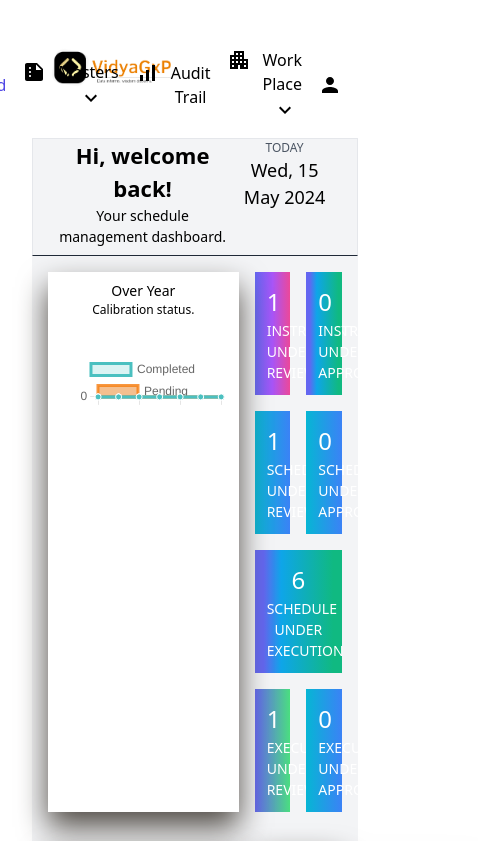
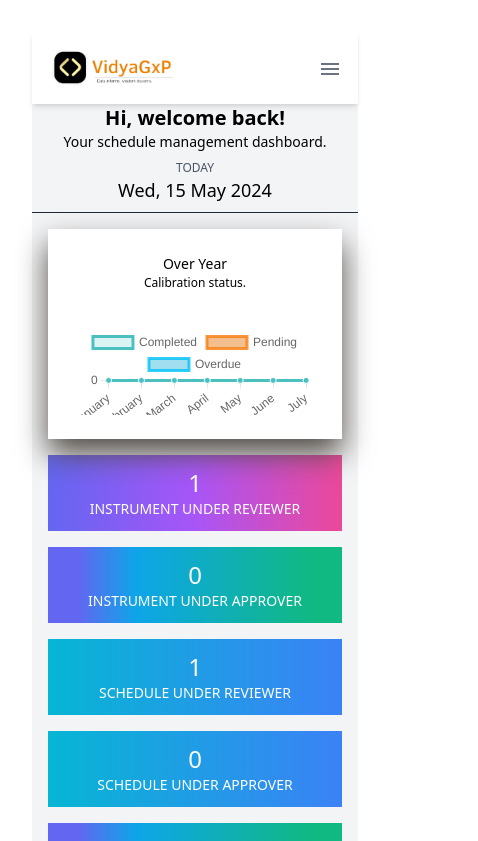
Before and after one commit to vidyagxp0/Calibration-Management-System, a React (Vite) app: page /dashboard in a window 390 px wide. Shown: the top 841 px of the page, 478 px wide, since content can reach past the window. Built offline with nearby package versions, Linux system fonts and the light colour scheme.

Commit message:
dashboard responsive

```diff
--- a/src/Dashboard/Dashboard.jsx
+++ b/src/Dashboard/Dashboard.jsx
@@ -9,54 +9,48 @@ import { useNavigate } from "react-router-dom";
 const Dashboard = () => {
   const [open, setOpen] = useState(false);
   const navigate = useNavigate();
+
   const toggleDrawer = (newOpen) => (event) => {
-    if (
-      event.type === "keydown" &&
-      (event.key === "Tab" || event.key === "Shift")
-    ) {
+    if (event.type === "keydown" && (event.key === "Tab" || event.key === "Shift")) {
       return;
     }
     setOpen(newOpen);
   };
 
   const DrawerList = () => (
-    <Box sx={{ width: "1000px" }}>
+    <Box sx={{ width: { xs: "90vw", sm: "60vw", md: "60vw", lg: "60vw" } }}>
       <div role="presentation">
         <div className="flex justify-between p-2 border border-gray-500">
           <div>INSTRUMENT UNDER REVIEWER / APPROVER</div>
-          <div
-            className=" cursor-pointer hover:text-red-700"
-            onClick={toggleDrawer(false)}
-          >
+          <div className="cursor-pointer hover:text-red-700" onClick={toggleDrawer(false)}>
             X
           </div>
         </div>
         <div className="p-2">
-          <table>
+          <table className="w-full">
             <thead>
               <tr>
-                <th>S.No</th>
-                <th>MACHINE ID</th> <th>MACHINE NAME</th> <th>LOCATION</th>{" "}
-                <th>DEPARTMENT</th> <th>WORKFLOW</th>
-                <th> ACTION</th>
+                <th className="px-4 py-2">S.No</th>
+                <th className="px-4 py-2">MACHINE ID</th>
+                <th className="px-4 py-2">MACHINE NAME</th>
+                <th className="px-4 py-2">LOCATION</th>
+                <th className="px-4 py-2">DEPARTMENT</th>
+                <th className="px-4 py-2">WORKFLOW</th>
+                <th className="px-4 py-2">ACTION</th>
               </tr>
             </thead>
             <tbody>
               <tr>
-                <td>1</td>
-                <td>M008</td>
-                <td>Test Machine 08</td>
-                <td>warehouse</td>
-                <td>Developer</td>
-                <td>WorkFlow 02</td>
-                <td>
+                <td className="px-4 py-2">1</td>
+                <td className="px-4 py-2">M008</td>
+                <td className="px-4 py-2">Test Machine 08</td>
+                <td className="px-4 py-2">Warehouse</td>
+                <td className="px-4 py-2">Developer</td>
+                <td className="px-4 py-2">WorkFlow 02</td>
+                <td className="px-4 py-2">
                   <div className="flex gap-2">
-                    <button className="bg-indigo-500 text-white p-1 ">
-                      Approve
-                    </button>
-                    <button className="bg-red-500 p-1 text-white">
-                      Reject
-                    </button>
+                    <button className="bg-indigo-500 text-white p-1">Approve</button>
+                    <button className="bg-red-500 p-1 text-white">Reject</button>
                   </div>
                 </td>
               </tr>
@@ -71,109 +65,84 @@ const Dashboard = () => {
     <div className="bg-gray-100 header">
       <Header />
 
-      <div className="px-5 flex justify-between border border-b-gray-800 pb-2 ">
-        <div className="">
-          <div className="text-[22px] font-bold"> Hi, welcome back!</div>{" "}
-          <div className="text-[14px] font-medium">
-            Your schedule management dashboard.
-          </div>
+      <div className="px-5 flex flex-col sm:flex-row justify-between border-b border-gray-800 pb-2">
+        <div className="mb-2 sm:mb-0">
+          <div className="text-xl sm:text-2xl font-bold">Hi, welcome back!</div>
+          <div className="text-sm sm:text-base font-medium">Your schedule management dashboard.</div>
         </div>
-        <div className="">
-          <div className="text-[12px] text-gray-600 font-medium">TODAY</div>
-          <div className="text-[18px] font-medium">Wed, 15 May 2024</div>
+        <div>
+          <div className="text-xs sm:text-sm text-gray-600 font-medium">TODAY</div>
+          <div className="text-lg sm:text-xl font-medium">Wed, 15 May 2024</div>
         </div>
       </div>
 
-      <div className="grid grid-cols-3 gap-4 p-4">
-        <div className="col-span-2 bg-white drop-shadow-[0_15px_15px_rgba(80,75,69,1)]">
+      <div className="grid grid-cols-1 lg:grid-cols-3 gap-4 p-4">
+        <div className="col-span-1 lg:col-span-2 bg-white drop-shadow-[0_15px_15px_rgba(80,75,69,1)] p-4">
           <MyLineChart />
         </div>
-
-        <div className="grid grid-cols-2 gap-4">
+        <div className="grid grid-cols-1 sm:grid-cols-2 gap-4">
           <div
-            className="bg-gradient-to-r from-indigo-500 via-purple-500 to-pink-500 p-3"
+            className="bg-gradient-to-r from-indigo-500 via-purple-500 to-pink-500 p-3 cursor-pointer"
             onClick={toggleDrawer(true)}
           >
-            <div className="text-[24px] text-white">1</div>
-            <div className="text-[14px] text-white">
-              {" "}
-              INSTRUMENT UNDER REVIEWER
-            </div>
+            <div className="text-2xl text-white">1</div>
+            <div className="text-sm text-white">INSTRUMENT UNDER REVIEWER</div>
           </div>
           <div
+            className="bg-gradient-to-r from-indigo-500 from-10% via-sky-500 via-30% to-emerald-500 to-90% p-3 cursor-pointer"
             onClick={toggleDrawer(true)}
-            className="bg-gradient-to-r from-indigo-500 from-10% via-sky-500 via-30% to-emerald-500 to-90% p-3"
           >
-            <div className="text-[24px] text-white">0</div>
-            <div className="text-[14px] text-white">
-              INSTRUMENT UNDER APPROVER
-            </div>
+            <div className="text-2xl text-white">0</div>
+            <div className="text-sm text-white">INSTRUMENT UNDER APPROVER</div>
           </div>
           <div
-            className="bg-gradient-to-r from-cyan-500 to-blue-500 p-3"
+            className="bg-gradient-to-r from-cyan-500 to-blue-500 p-3 cursor-pointer"
             onClick={toggleDrawer(true)}
           >
-            <div className="text-[24px] text-white">1</div>
-            <div className="text-[14px] text-white">
-              SCHEDULE UNDER REVIEWER
-            </div>
+            <div className="text-2xl text-white">1</div>
+            <div className="text-sm text-white">SCHEDULE UNDER REVIEWER</div>
           </div>
           <div
-            className="bg-gradient-to-r from-cyan-500 to-blue-500 p-3"
+            className="bg-gradient-to-r from-cyan-500 to-blue-500 p-3 cursor-pointer"
             onClick={toggleDrawer(true)}
           >
-            <div className="text-[24px] text-white">0</div>
-            <div className="text-[14px] text-white">
-              {" "}
-              SCHEDULE UNDER APPROVER
-            </div>
+            <div className="text-2xl text-white">0</div>
+            <div className="text-sm text-white">SCHEDULE UNDER APPROVER</div>
           </div>
           <div
-            className="bg-gradient-to-r from-indigo-500 from-10% via-sky-500 via-30% to-emerald-500 to-90% col-start-1 col-end-3 p-3"
-            onClick={() => navigate("/schedule-under-executon")}
+            className="bg-gradient-to-r from-indigo-500 from-10% via-sky-500 via-30% to-emerald-500 to-90% p-3 cursor-pointer col-span-1 sm:col-span-2"
+            onClick={() => navigate("/schedule-under-execution")}
           >
-            <div className="text-[24px] text-white">6</div>{" "}
-            <div className="text-[14px] text-white">
-              SCHEDULE UNDER EXECUTION
-            </div>{" "}
+            <div className="text-2xl text-white">6</div>
+            <div className="text-sm text-white">SCHEDULE UNDER EXECUTION</div>
           </div>
           <div
-            className="bg-gradient-to-r from-indigo-500 to-green-400 p-3 "
+            className="bg-gradient-to-r from-indigo-500 to-green-400 p-3 cursor-pointer"
             onClick={() => navigate("/execution-under-reviewer")}
           >
-            <div className="text-[24px] text-white">1</div>
-            <div className="text-[14px] text-white">
-              EXECUTION UNDER REVIEWER
-            </div>
+            <div className="text-2xl text-white">1</div>
+            <div className="text-sm text-white">EXECUTION UNDER REVIEWER</div>
           </div>
           <div
-            className="bg-gradient-to-r from-cyan-500 to-blue-500 p-3"
-            onClick={() => navigate("/schedule-under-executon")}
+            className="bg-gradient-to-r from-cyan-500 to-blue-500 p-3 cursor-pointer"
+            onClick={() => navigate("/execution-under-approver")}
           >
-            <div className="text-[24px] text-white">0</div>
-            <div className="text-[14px] text-white">
-              {" "}
-              EXECUTION UNDER APPROVER
-            </div>
+            <div className="text-2xl text-white">0</div>
+            <div className="text-sm text-white">EXECUTION UNDER APPROVER</div>
           </div>
         </div>
       </div>
 
-      <div className="grid grid-cols-3 gap-4 p-4 ">
-        <div className="col-span-2 bg-white drop-shadow-[0_15px_15px_rgba(80,75,69,1)]">
+      <div className="grid grid-cols-1 lg:grid-cols-3 gap-4 p-4">
+        <div className="col-span-1 lg:col-span-2 bg-white drop-shadow-[0_15px_15px_rgba(80,75,69,1)] p-4">
           <MyLineChart chartType="bar" />
         </div>
-        <div className="bg-white p-2 drop-shadow-[0_15px_15px_rgba(80,75,69,1)]">
+        <div className="bg-white p-4 drop-shadow-[0_15px_15px_rgba(80,75,69,1)]">
           <MyCalendar />
         </div>
       </div>
 
-      <Drawer
-        anchor="left"
-        open={open}
-        onClose={toggleDrawer(false)}
-        className=""
-      >
+      <Drawer anchor="left" open={open} onClose={toggleDrawer(false)}>
         <DrawerList />
       </Drawer>
     </div>
--- a/src/Header/Header.css
+++ b/src/Header/Header.css
@@ -5,7 +5,6 @@
 
 .menu-item {
   cursor: pointer;
-
 }
 
 .arrow {
@@ -15,14 +14,16 @@
 .dropdown {
   position: absolute;
   top: 100%;
-
-    right: 5%;
+  right: 0;
   background-color: #fff;
   border: 1px solid #ccc;
   border-radius: 4px;
-    box-shadow: 0 8px 16px rgba(0,0,0,0.2);
+  box-shadow: 0 8px 16px rgba(0, 0, 0, 0.2);
   z-index: 1;
+  width: max-content;
+  max-width: 90vw;
 }
+
 .column {
   flex: 1;
   min-width: 200px; /* Adjust as needed */
@@ -37,6 +38,7 @@
 .dropdown-item:hover {
   background-color: #ddd;
 }
+
 .active {
   color: #4f46e5; /* Change this to your desired active color */
   font-weight: bold;
--- a/src/Header/Header.jsx
+++ b/src/Header/Header.jsx
@@ -7,14 +7,17 @@ import { useNavigate } from "react-router-dom";
 import PersonIcon from "@mui/icons-material/Person";
 import ExpandLessIcon from "@mui/icons-material/ExpandLess";
 import ExpandMoreIcon from "@mui/icons-material/ExpandMore";
+import MenuIcon from "@mui/icons-material/Menu";
+import CloseIcon from "@mui/icons-material/Close";
+import LogoutIcon from "@mui/icons-material/Logout";
 import "./Header.css";
-import LogoutIcon from '@mui/icons-material/Logout';
 
 const Header = () => {
   const [isOpen, setIsOpen] = useState(false);
   const [isWorkOpen, setIsWorkOpen] = useState(false);
   const [isLogoutOpen, setIsLogoutOpen] = useState(false);
   const [activeMenu, setActiveMenu] = useState("dashboard");
+  const [isMobileMenuOpen, setIsMobileMenuOpen] = useState(false);
   const navigate = useNavigate();
 
   const dropdownRef = useRef(null);
@@ -41,34 +44,42 @@ const Header = () => {
   }, []);
 
   return (
-    <div className="bg-white grid grid-cols-2 gap-4 p-4">
-      <div>
+    <div className="bg-white p-4 shadow-md flex justify-between items-center">
+      <div className="flex items-center">
         <img
           src="vidyalogo2.png"
-          className="h-[40px]"
+          className="h-10 cursor-pointer"
           alt="Logo"
           onClick={() => navigate("/dashboard")}
         />
+
       </div>
-      <div className="flex gap-4 items-center justify-end col-span-">
+      <div className="md:hidden">
+        <button
+          onClick={() => setIsMobileMenuOpen(!isMobileMenuOpen)}
+          className="text-gray-500 focus:outline-none"
+        >
+          {isMobileMenuOpen ? <CloseIcon /> : <MenuIcon />}
+        </button>
+      </div>
+      <div className={`md:flex ${isMobileMenuOpen ? "block" : "hidden"} mt-4 md:mt-0  flex justify-end  `}>
+        <div className="flex flex-col md:flex-row md:items-center md:gap-4">
           <div
-          className={`flex gap-3 hover:text-indigo-500 cursor-pointer ${
+            className={`flex gap-2 hover:text-indigo-500 cursor-pointer ${
               activeMenu === "dashboard" ? "active" : ""
             }`}
             onClick={() => navigate("/dashboard")}
           >
             <StackedLineChartIcon />
-          <div className="text-[16px] font-medium hover:text-indigo-500  cursor-pointer">
-            Dashboard
+            <div className="text-sm md:text-base font-medium">Dashboard</div>
           </div>
-        </div>
-        <div className="menu-container" ref={dropdownRef}>
+          <div className="menu-container relative" ref={dropdownRef}>
             <div
-            className="flex gap-3 hover:text-indigo-500 cursor-pointer"
+              className="flex gap-2 hover:text-indigo-500 cursor-pointer"
               onClick={() => setIsOpen(!isOpen)}
             >
               <SummarizeIcon />
-            <div className="text-[16px] font-medium hover:text-indigo-500 cursor-pointer menu-item">
+              <div className="text-sm md:text-base font-medium menu-item">
                 Masters{" "}
                 <span className="arrow">
                   {isOpen ? <ExpandLessIcon /> : <ExpandMoreIcon />}
@@ -111,29 +122,30 @@ const Header = () => {
             )}
           </div>
           <div
-          className={`flex gap-3 hover:text-indigo-500 cursor-pointer ${
+            className={`flex gap-2 hover:text-indigo-500 cursor-pointer ${
               activeMenu === "auditTrail" ? "active" : ""
             }`}
             onClick={() => {
-            setActiveMenu("auditTrail"), navigate("/audit-trail");
+              setActiveMenu("auditTrail");
+              navigate("/audit-trail");
             }}
           >
             <SignalCellularAltIcon />
-          <div className="text-[16px] font-medium hover:text-indigo-500 cursor-pointer">
-            Audit Trail
+            <div className="text-sm md:text-base font-medium">Audit Trail</div>
           </div>
-        </div>
-        <div className="menu-container" ref={workDropdownRef}>
+          <div className="menu-container relative" ref={workDropdownRef}>
             <div
-            className={`flex gap-3 hover:text-indigo-500 cursor-pointer menu-item ${
+              className={`flex gap-2 hover:text-indigo-500 cursor-pointer menu-item ${
                 activeMenu === "workPlace" ? "active" : ""
               }`}
               onClick={() => {
-              setIsWorkOpen(!isWorkOpen), setActiveMenu("workPlace"), setIsOpen(false)
+                setIsWorkOpen(!isWorkOpen);
+                setActiveMenu("workPlace");
+                setIsOpen(false);
               }}
             >
               <ApartmentIcon />
-            <div className="text-[16px] font-medium hover:text-indigo-500 cursor-pointer">
+              <div className="text-sm md:text-base font-medium">
                 Work Place{" "}
                 <span className="arrow">
                   {isWorkOpen ? <ExpandLessIcon /> : <ExpandMoreIcon />}
@@ -141,13 +153,14 @@ const Header = () => {
               </div>
             </div>
             {isWorkOpen && (
-            <div className="dropdown flex gap-4">
-              <div className=" column">
+              <div className="dropdown flex flex-wrap gap-4">
+                <div className="column">
                   <div className="px-4 pt-4 font-semibold">Components</div>
                   <div
-                  className="dropdown-item "
+                    className="dropdown-item"
                     onClick={() => {
-                    navigate("/function-location"), setIsWorkOpen(!isWorkOpen);
+                      navigate("/function-location");
+                      setIsWorkOpen(!isWorkOpen);
                     }}
                   >
                     Function Location
@@ -155,7 +168,8 @@ const Header = () => {
                   <div
                     className="dropdown-item"
                     onClick={() => {
-                    setIsWorkOpen(!isWorkOpen), navigate("/checklist-master");
+                      setIsWorkOpen(!isWorkOpen);
+                      navigate("/checklist-master");
                     }}
                   >
                     Checklist Master
@@ -163,18 +177,20 @@ const Header = () => {
                   <div
                     className="dropdown-item"
                     onClick={() => {
-                    navigate("/master-tools"), setIsWorkOpen(!isWorkOpen);
+                      navigate("/master-tools");
+                      setIsWorkOpen(!isWorkOpen);
                     }}
                   >
                     Master Tools
                   </div>
                 </div>
-              <div className=" column">
+                <div className="column">
                   <div className="px-4 pt-4 font-semibold">Masters</div>
                   <div
                     className="dropdown-item"
                     onClick={() => {
-                    setIsWorkOpen(!isWorkOpen), navigate("/machine-creation");
+                      setIsWorkOpen(!isWorkOpen);
+                      navigate("/machine-creation");
                     }}
                   >
                     Machine Creation
@@ -182,18 +198,20 @@ const Header = () => {
                   <div
                     className="dropdown-item"
                     onClick={() => {
-                    navigate("/schedule-creation"), setIsWorkOpen(!isWorkOpen);
+                      navigate("/schedule-creation");
+                      setIsWorkOpen(!isWorkOpen);
                     }}
                   >
                     Schedule Creation
                   </div>
                 </div>
-              <div className=" column">
+                <div className="column">
                   <div className="px-4 pt-4 font-semibold">Planers</div>
                   <div
                     className="dropdown-item"
                     onClick={() => {
-                    navigate("/schedule-plan"), setIsWorkOpen(!isWorkOpen);
+                      navigate("/schedule-plan");
+                      setIsWorkOpen(!isWorkOpen);
                     }}
                   >
                     Schedule Plan
@@ -201,18 +219,20 @@ const Header = () => {
                   <div
                     className="dropdown-item"
                     onClick={() => {
-                    navigate("/reschedule-plan"), setIsWorkOpen(!isWorkOpen);
+                      navigate("/reschedule-plan");
+                      setIsWorkOpen(!isWorkOpen);
                     }}
                   >
                     Re-Schedule Plan
                   </div>
                 </div>
-              <div className=" column">
+                <div className="column">
                   <div className="px-4 pt-4 font-semibold">Reports</div>
                   <div
                     className="dropdown-item"
                     onClick={() => {
-                    navigate("/machine-report"), setIsWorkOpen(!isWorkOpen);
+                      navigate("/machine-report");
+                      setIsWorkOpen(!isWorkOpen);
                     }}
                   >
                     Machine Report
@@ -220,7 +240,8 @@ const Header = () => {
                   <div
                     className="dropdown-item"
                     onClick={() => {
-                    navigate("/schedule-report"), setIsWorkOpen(!isWorkOpen);
+                      navigate("/schedule-report");
+                      setIsWorkOpen(!isWorkOpen);
                     }}
                   >
                     Schedule Report
@@ -228,7 +249,8 @@ const Header = () => {
                   <div
                     className="dropdown-item"
                     onClick={() => {
-                    navigate("/certificate-master"), setIsWorkOpen(!isWorkOpen);
+                      navigate("/certificate-master");
+                      setIsWorkOpen(!isWorkOpen);
                     }}
                   >
                     Certificate Master
@@ -238,23 +260,24 @@ const Header = () => {
               </div>
             )}
           </div>
-        <div className="menu-container" ref={logoutDropdownRef}>
-        <div className="flex items-center justify-end menu-item ">
+          <div className="menu-container relative" ref={logoutDropdownRef}>
+            <div className="flex items-center justify-end menu-item">
               <PersonIcon
                 onClick={() => {
-              setIsLogoutOpen(!isLogoutOpen), setActiveMenu("login");
+                  setIsLogoutOpen(!isLogoutOpen);
+                  setActiveMenu("login");
                 }}
-            className={activeMenu === "login" ? `active` : ""}
+                className={activeMenu === "login" ? "active" : ""}
               />
               {isLogoutOpen && (
-            <div className="dropdown w-[280px]">
+                <div className="dropdown w-64">
                   <div className="dropdown-item text-center">Pankaj</div>
                   <div className="p-2">
                     <button
-                  className="p-3 bg-red-500 text-white w-full"
+                      className="p-3 bg-red-500 text-white w-full flex items-center justify-center"
                       onClick={() => navigate("/")}
                     >
-                  <LogoutIcon color="white" className="mr-2"/>
+                      <LogoutIcon className="mr-2" />
                       Sign Out
                     </button>
                   </div>
@@ -263,7 +286,7 @@ const Header = () => {
             </div>
           </div>
         </div>
-
+      </div>
     </div>
   );
 };
```
Lines whose indentation alone changed are shown as unchanged.
